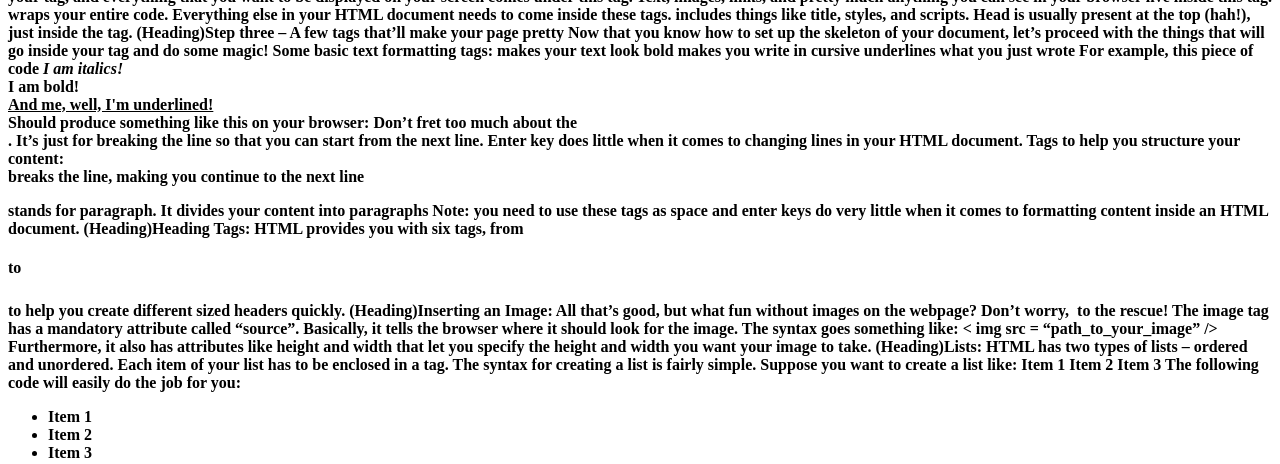
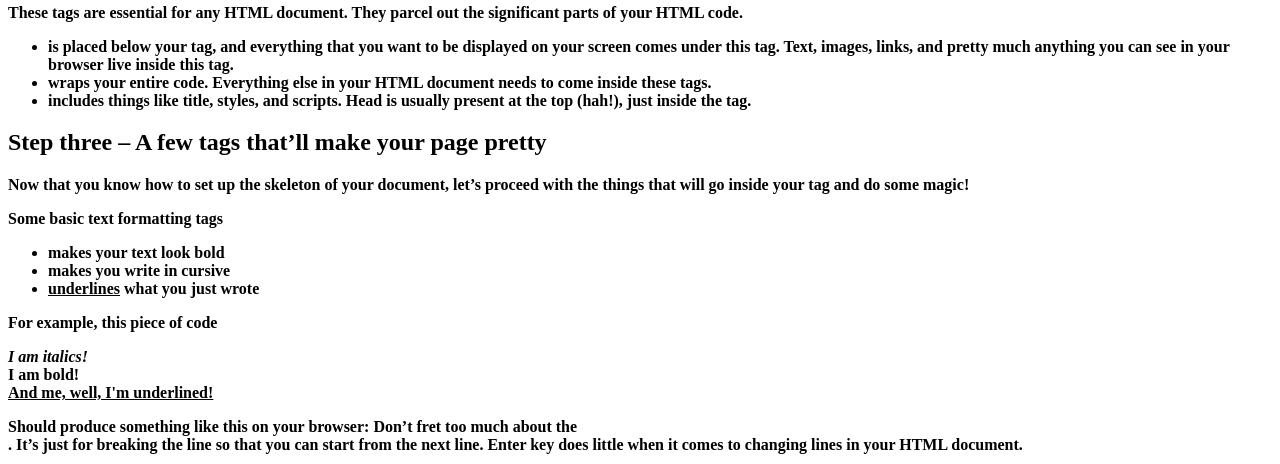
Before and after one commit to nalinpandey/Coding_ninja_project, a website: page index.html in a window 1280 px wide. Shown: the part 2602-3066 px from the top of the page. Drawn offline with Linux system fonts and the light colour scheme; grey boxes are pictures that could not be loaded.

Commit message:
Commit 2

```diff
--- a/index.html
+++ b/index.html
@@ -34,23 +34,22 @@
         <img src="https://ninjasfiles.s3.amazonaws.com/0000000000001488.jpg">
 
 
-        These tags are essential for any HTML document. They parcel out the significant parts of your HTML code.
+        <p>These tags are essential for any HTML document. They parcel out the significant parts of your HTML code.</p>
+<ul>
+        <li><BODY> </BODY> is placed below your <HEAD> tag, and everything that you want to be displayed on your screen comes under this tag. Text, images, links, and pretty much anything you can see in your browser live inside this tag.</li>
+        <li><HTML> </HTML> wraps your entire code. Everything else in your HTML document needs to come inside these tags.</li>
+       <li> <HEAD> </HEAD> includes things like title, styles, and scripts. Head is usually present at the top (hah!), just inside the </HTML> tag.</li>
+</ul>
+        <h2>Step three – A few tags that’ll make your page pretty</h2>
+       <p> Now that you know how to set up the skeleton of your document, let’s proceed with the things that will go inside your <BODY> tag and do some magic!</p>
+        Some basic text formatting tags
+<ul>
+       <li> <b> </b> makes your text look bold</li>
+       <li> <i> </i> makes you write in cursive</li>
+       <li> <u> </u> <u>underlines</u> what you just wrote</li>
+</ul>
 
-        <BODY> </BODY> is placed below your <HEAD> tag, and everything that you want to be displayed on your screen comes under this tag. Text, images, links, and pretty much anything you can see in your browser live inside this tag.
-        <HTML> </HTML> wraps your entire code. Everything else in your HTML document needs to come inside these tags.
-        <HEAD> </HEAD> includes things like title, styles, and scripts. Head is usually present at the top (hah!), just inside the </HTML> tag.
-
-        (Heading)Step three – A few tags that’ll make your page pretty
-
-        Now that you know how to set up the skeleton of your document, let’s proceed with the things that will go inside your <BODY> tag and do some magic!
-
-        Some basic text formatting tags:
-
-        <b> </b> makes your text look bold
-        <i> </i> makes you write in cursive
-        <u> </u> underlines what you just wrote
-
-        For example, this piece of code
+      <p>  For example, this piece of code </p>
 
         <html>
 
@@ -66,10 +65,9 @@
 
         </html>
 
-
-        Should produce something like this on your browser: Don’t fret too much about the <br/>. It’s just for breaking the line so that you can start from the next line. Enter key does little when it comes to changing lines in your HTML document.
-
-        Tags to help you structure your content:
+       <p> Should produce something like this on your browser: Don’t fret too much about the <br/>. It’s just for breaking the line so that you can start from the next line. Enter key does little when it comes to changing lines in your HTML document.</p>
+       <img src="https://ninjasfiles.s3.amazonaws.com/0000000000001490.png"/>
+     <h3>   Tags to help you structure your content:</h3>
 
         <br/> breaks the line, making you continue to the next line
         <p> stands for paragraph. It divides your content into paragraphs
```
